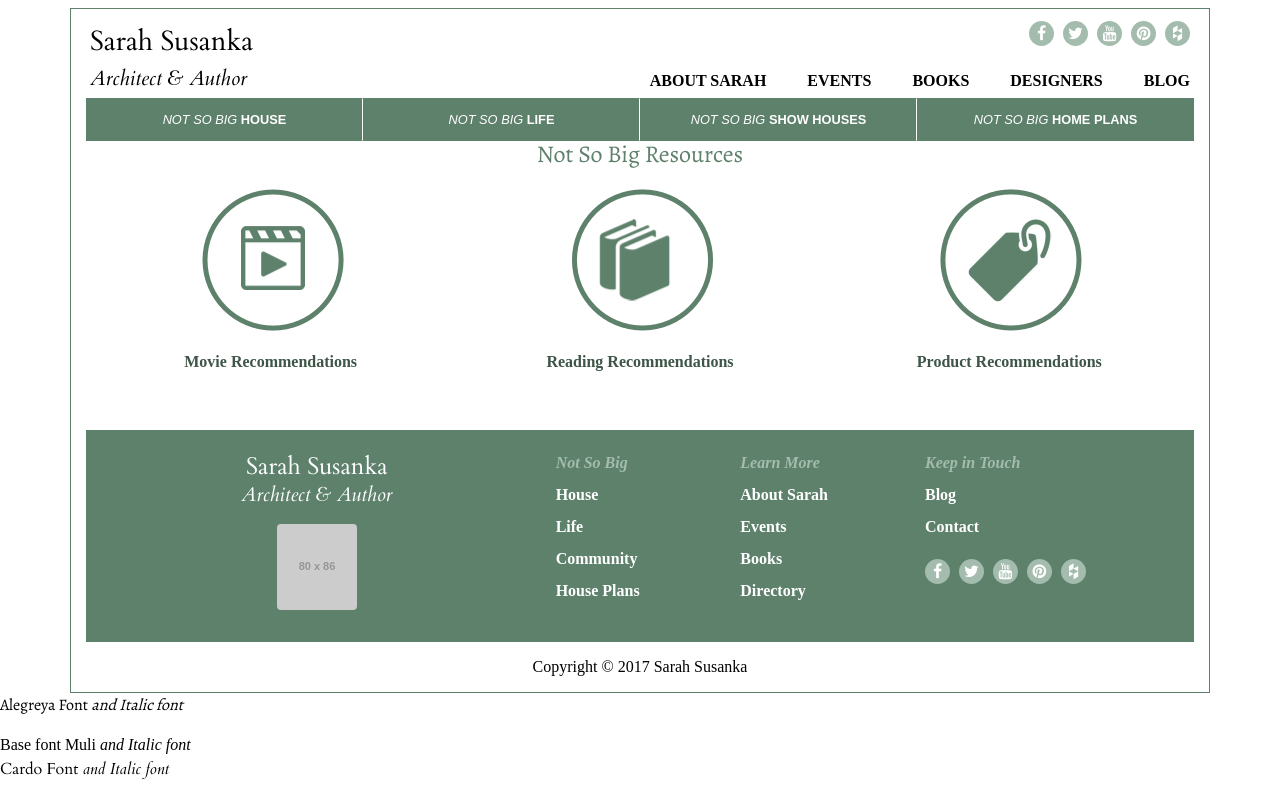
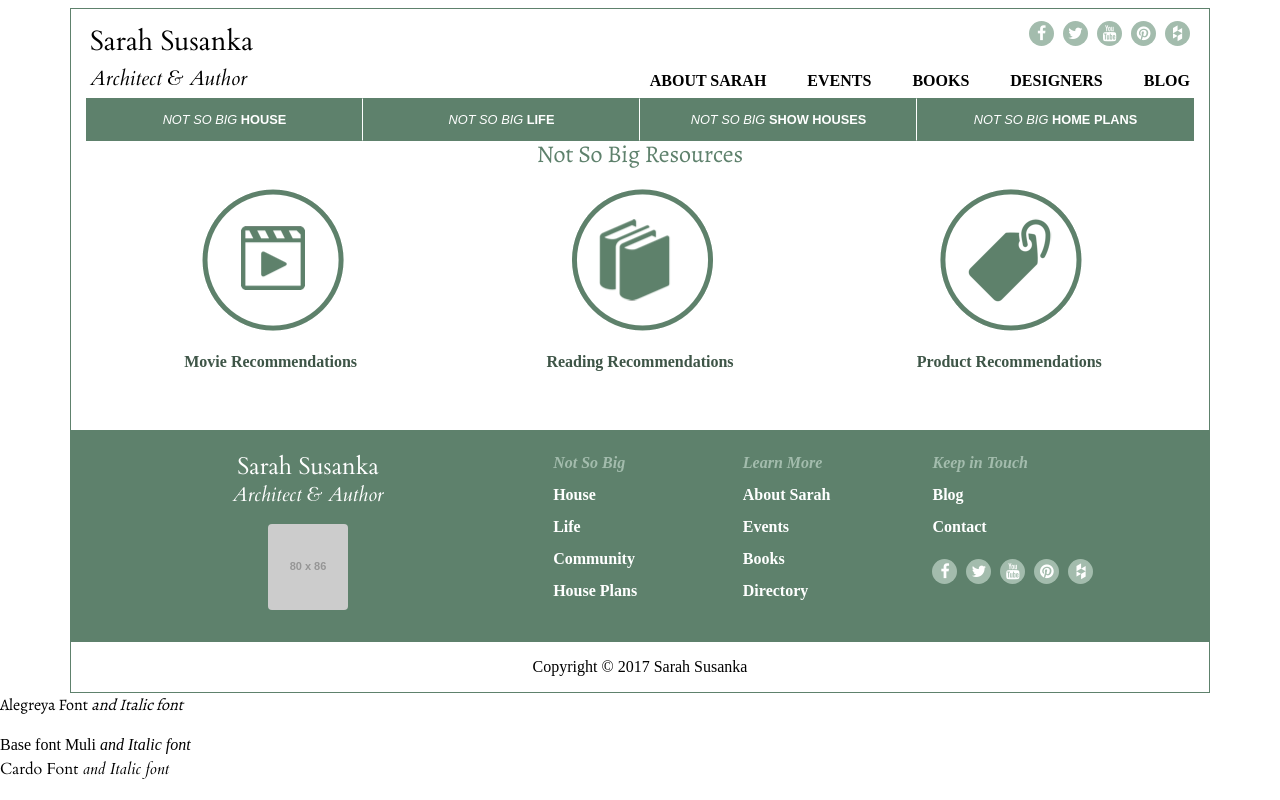
Before and after one commit to paulbradyhanleywood/susanka-x3, a plain HTML site: page public/index.html in a window 1280 px wide. Drawn offline with nearby package versions, Linux system fonts and the light colour scheme; placeholder pictures from the web are drawn by us; a script that the page names is missing; a web font is replaced by a local one.

Commit message:
[Refactor]  Complex page border (per spec)

```diff
--- a/public/index.html
+++ b/public/index.html
@@ -23,7 +23,7 @@
 </head>
 <body>
 
-<div class="container mt-2 border-1-green">
+<div class="container mt-2 pb-5 border-1-green-upper">
 
   <header class="header">
 
@@ -119,10 +119,11 @@
   </div>
 
 
-
+</div><!-- ./container -->
+<div class="container px-0 border-1-green-lower">
 
   <!-- Standard Footer -->
-  <footer id="footerId" class="footer mt-5 text-white">
+  <footer id="footerId" class="footer text-white">
     <div class="row no-gutters">
       <div class="col-1 p-2"></div>
       <div class="col-3 p-2 text-center">
--- a/sass/main.scss
+++ b/sass/main.scss
@@ -56,9 +56,18 @@ body {
 }
 
 
-.border-1-green {
-  border: 1px solid $medium_green;
+.border-1-green-upper {
+  border-top: 1px solid $medium_green;
+  border-left: 1px solid $medium_green;
+  border-right: 1px solid $medium_green;
 }
+
+.border-1-green-lower {
+  border-left: 1px solid $medium_green;
+  border-right: 1px solid $medium_green;
+  border-bottom: 1px solid $medium_green;
+}
+
 
 .border-right-1 {
   border-right: 1px solid white;
```
Also changed, not shown: public/asset/style/main.css.
